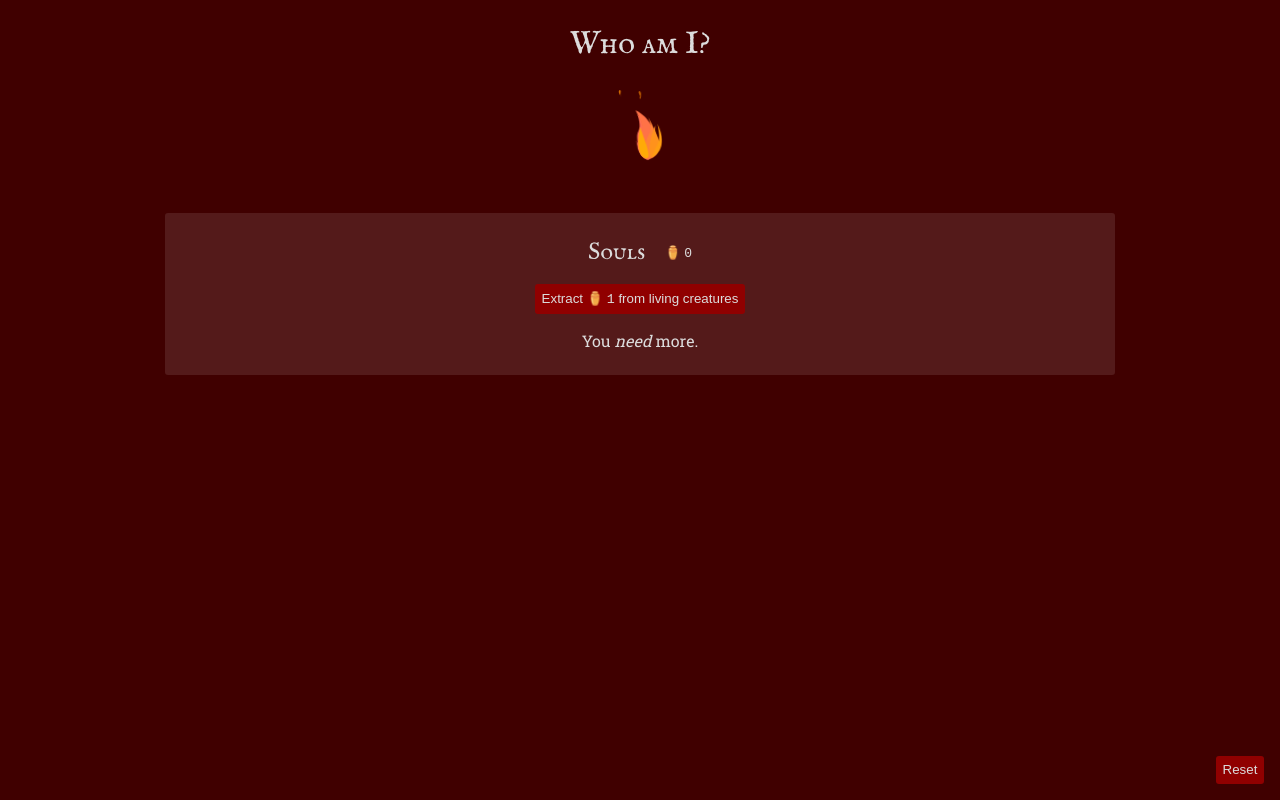
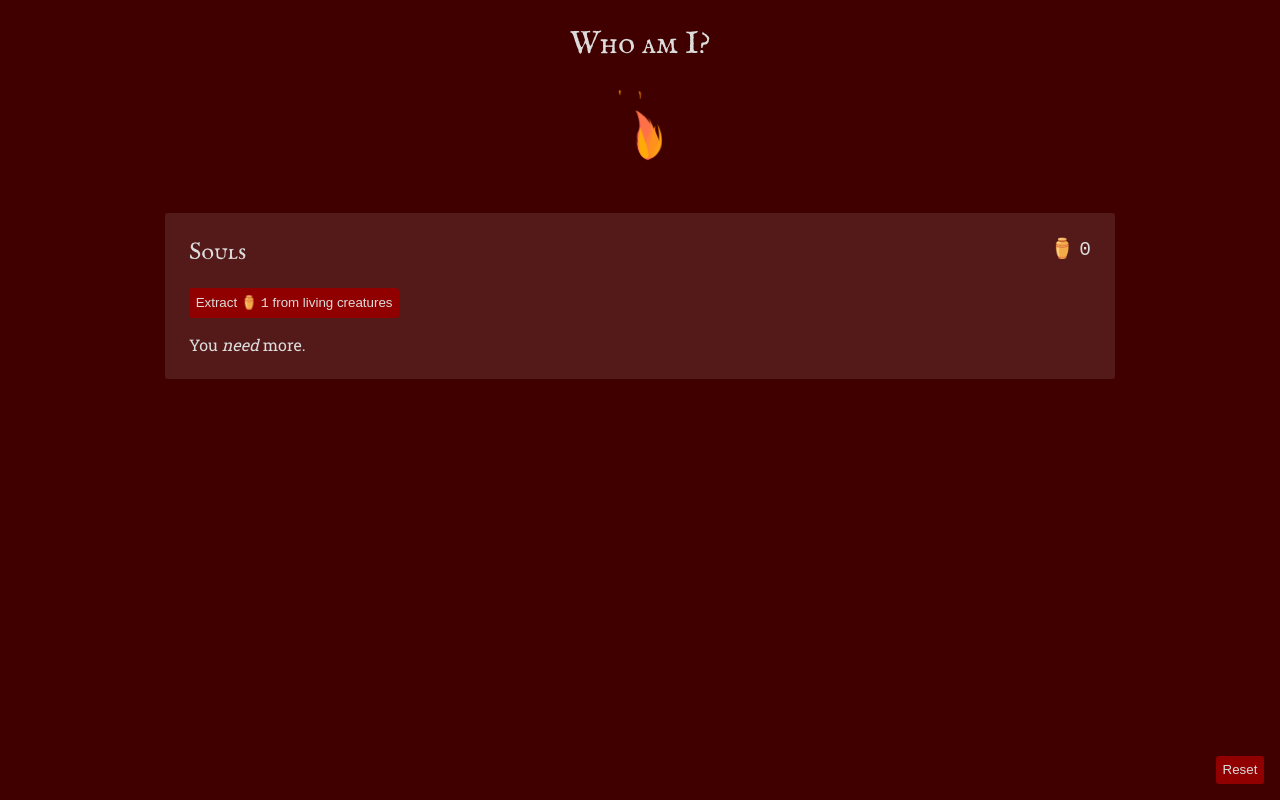
Before and after one commit to agateblue/demonology, a Vue app: page /#/ in a window 1280 px wide. Built offline with nearby package versions, Linux system fonts and the light colour scheme.

Commit message:
Yet another layout, we're getting there

```diff
--- a/src/styles.css
+++ b/src/styles.css
@@ -67,7 +67,9 @@ h1, h2, h3, h4 {
   font-weight: normal;
   font-family: var(--header-font-family);
 }
-
+.float--right {
+  float: right;
+}
 header > * {
   margin-bottom: 0;
   margin-top: 0;
--- a/src/views/Home.vue
+++ b/src/views/Home.vue
@@ -5,15 +5,16 @@
       <fire></fire>
     </div>
     <div class="stackable row my-4">
-      <section class="text--center">
-        <header class="align-items--center justify-content--center">
-          <h2 title="Let me sleep all night in your soul kitchen">Souls</h2>
+      <div>
+        <section>
+          <h2 title="Let me sleep all night in your soul kitchen">
             <number-badge
-            class="ml-4"
+              class="ml-4 float--right"
               unit="soul"
               :value="parseInt($store.state.current.souls)"
             ></number-badge>
-        </header>
+            Souls
+          </h2>
           <button
             title="They may not survive, but do you care?"
             @click.prevent="$store.commit('increment', {name: 'clicks', value: 1}); $store.commit('increment', {name: 'souls', value: $store.getters['values']['souls.perClick']})">
@@ -31,15 +32,15 @@
           </p>
         </section>
 
-      <section class="text--center" v-if="$store.getters['values']['minions.enabled']">
-        <header class="align-items--center justify-content--center">
-          <h2>Minions</h2>
+        <section class="mt-3" v-if="$store.getters['values']['minions.enabled']">
+          <h2>
             <number-badge
-            class="ml-4"
+              class="ml-4 float--right"
               unit="minion"
               :value="$store.state.current.minions"
             ></number-badge>
-        </header>
+            Minions
+          </h2>
           <button
             title="Useful. And disposable."
             :disabled="$store.state.current.souls < $store.getters.values['minions.cost']"
@@ -65,15 +66,15 @@
             </number-badge>
           </p>
         </section>
-      <section class="text--center" v-if="$store.getters['values']['occultists.enabled']">
-        <header class="align-items--center justify-content--center">
-          <h2>Occultists</h2>
+        <section class="mt-3" v-if="$store.getters['values']['occultists.enabled']">
+          <h2>
             <number-badge
-            class="ml-4"
+              class="ml-4 float--right"
               unit="occultist"
               :value="$store.state.current.occultists"
             ></number-badge>
-        </header>
+            Occultists
+          </h2>
           <button
             :disabled="$store.state.current.minions < $store.getters.values['occultists.cost']"
             @click.prevent="$store.commit('recruitOccultist', {value: 1, cost: $store.getters.values['occultists.cost'] })"
@@ -98,7 +99,6 @@
           </p>
         </section>
       </div>
-    <div class="stackable row">
       <section v-if="$store.getters['values']['upgrades.enabled']">
         <h2>Upgrades</h2>
         <table v-if="$store.getters['values']['upgrades.available'].length > 0">
```
Lines whose indentation alone changed are shown as unchanged.
